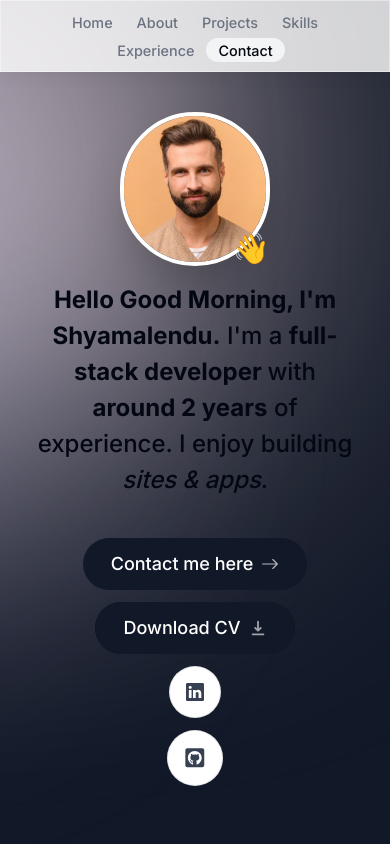
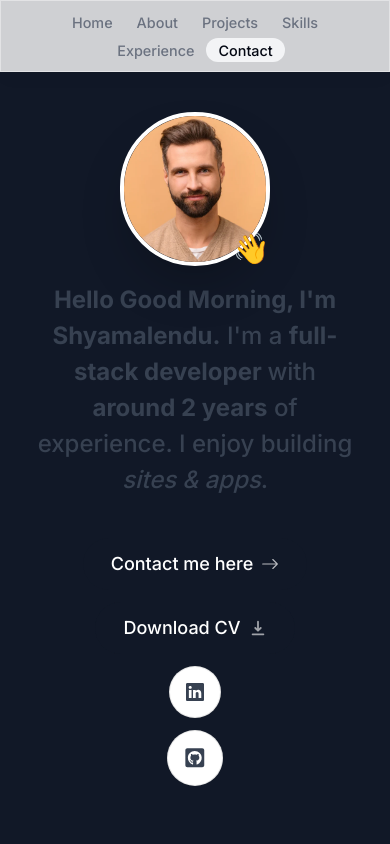
Before and after one commit to shyam0118/portfolio, a Next.js app: page / in a window 390 px wide. Shown: the top 844 px of the page. Built offline with nearby package versions, Linux system fonts and the light colour scheme.

Commit message:
Intro updated

```diff
--- a/app/layout.tsx
+++ b/app/layout.tsx
@@ -48,8 +48,8 @@ export default function RootLayout({
       <body
         className={`${inter.className} bg-gray-900 text-gray-950 relative pt-28 sm:pt-36`}
       >
-        <div className="bg-[#fbe2e3] absolute -z-10 top-[-6rem] right-[11rem] h-[31.25rem] w-[31.25rem] rounded-full blur-[10rem] sm:w-[68.75rem]"></div>
-        <div className="bg-[#dbd7fb] absolute -z-10 top-[-1rem] left-[-35rem] h-[31.25rem] w-[31.25rem] rounded-full blur-[10rem] sm:w-[68.75rem] md:left-[-33rem] lg:left-[-28rem] xl:left-[15rem] 2xl:left-[5rem]"></div>
+        <div className="md:bg-[#fbe2e3] absolute -z-10 top-[-6rem] right-[11rem] h-[31.25rem] w-[31.25rem] rounded-full blur-[10rem] sm:w-[68.75rem]"></div>
+        <div className="md:bg-[#dbd7fb] absolute -z-10 top-[-1rem] left-[-35rem] h-[31.25rem] w-[31.25rem] rounded-full blur-[10rem] sm:w-[68.75rem] md:left-[-33rem] lg:left-[-28rem] xl:left-[15rem] 2xl:left-[5rem]"></div>
         <ThemeContextProvider>
           <ActiveSectionContextProvider>
             <Header />
--- a/components/intro.tsx
+++ b/components/intro.tsx
@@ -81,7 +81,7 @@ export const Intro = () => {
         </div>
       </div>
       <motion.h1
-        className="mb-10 mt-4 px-4 text-2xl font-medium !leading-[1.5] sm:text-4xl"
+        className="mb-10 mt-4 px-4 text-2xl font-medium !leading-[1.5] sm:text-4xl text-gray-700 md:text-black"
         initial={{ opacity: 0, y: 100 }}
         animate={{ opacity: 1, y: 0 }}
       >
```
